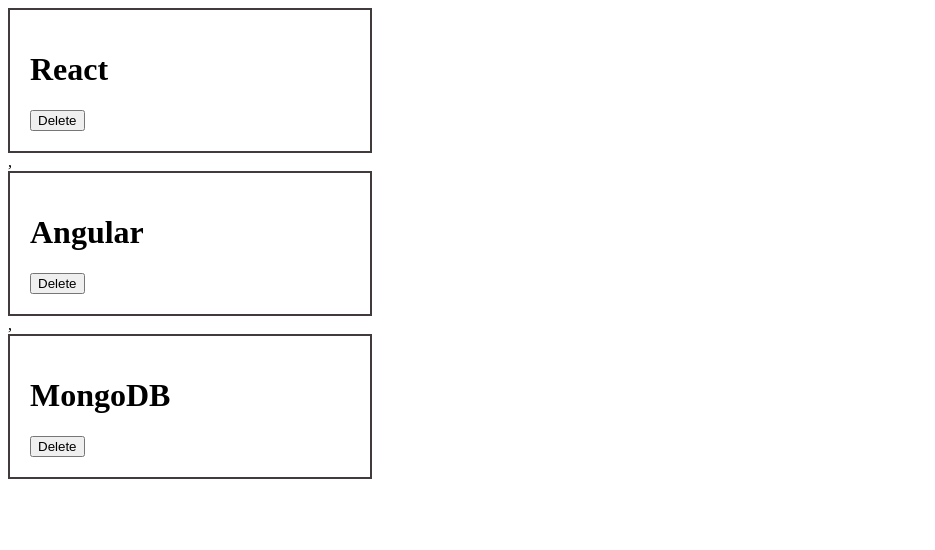
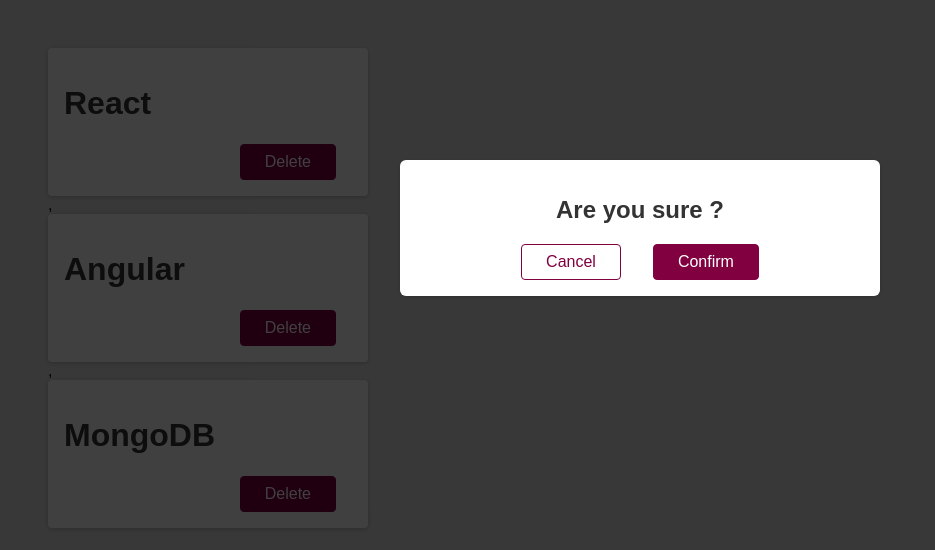
Before and after one commit to justtolearnit/react-arnold, a React (Create React App) app: page / in a window 1280 px wide. Shown: the top 550 px of the page, without its empty margins (0-935 px from the left). Built offline with nearby package versions, Linux system fonts and the light colour scheme.

Commit message:
-c after incuding just onClick event alone

```diff
--- a/src/App.js
+++ b/src/App.js
@@ -1,10 +1,20 @@
 import Todo from './components/Todo'
+import Modal from './components/Modal'
+import Backdrop from './components/Backdrop'
+
+
 function App() {
+
+
+
+
   return (
     <div>
     <Todo title='React' />,
     <Todo title='Angular' />,
     <Todo title='MongoDB' />
+    <Modal />
+    <Backdrop  />
     </div>
   );
 }
--- /dev/null
+++ b/src/components/Backdrop.js
@@ -0,0 +1,6 @@
+function Backdrop(){
+    return(
+        <div className='backdrop'></div>
+    );
+}
+export default Backdrop
--- /dev/null
+++ b/src/components/Modal.js
@@ -0,0 +1,14 @@
+function Modal(){
+    function deleteHandler(){
+        console.log("Testing Console logging onClick event")
+      }
+
+    return (
+        <div className='modal'>
+            <h2>Are you sure ?</h2>
+            <button className='btn btn--alt'>Cancel</button>
+            <button className='btn'onClick={deleteHandler}>Confirm</button>
+        </div>
+    );
+}
+export default Modal
--- a/src/index.css
+++ b/src/index.css
@@ -1,6 +1,73 @@
-.card
-{
-    width: 25vw;
-    padding:20px;
-    border:2px solid #413b3b;
-}
+* {
+    box-sizing: border-box;
+  }
+
+  body {
+    font-family: sans-serif;
+    margin: 3rem;
+    background-color: #dfdfdf;
+  }
+
+  h1, h2 {
+    color: #333333;
+  }
+
+  .btn {
+    font: inherit;
+    padding: 0.5rem 1.5rem;
+    cursor: pointer;
+    border-radius: 4px;
+    background-color: #800040;
+    color: white;
+    border: 1px solid #800040;
+    margin: 0 1rem;
+  }
+
+  .btn:hover {
+    background-color: #9c1458;
+    border-color: #9c1458;
+  }
+
+  .btn--alt {
+    background-color: transparent;
+    color: #800040;
+  }
+
+  .btn--alt:hover {
+    background-color: #f8dae9;
+  }
+
+  .card {
+    background-color: white;
+    border-radius: 4px;
+    box-shadow: 0 1px 4px rgba(0, 0, 0, 0.2);
+    padding: 1rem;
+    width: 20rem;
+  }
+
+  .actions {
+    text-align: right;
+  }
+
+  .modal {
+    box-shadow: 0 1px 4px rgba(0, 0, 0, 0.2);
+    border-radius: 6px;
+    background-color: white;
+    padding: 1rem;
+    text-align: center;
+    width: 30rem;
+    z-index: 10;
+    position: fixed;
+    top: 20vh;
+    left: calc(50% - 15rem);
+  }
+
+  .backdrop {
+    position: fixed;
+    z-index: 1;
+    background-color: rgba(0, 0, 0, 0.75);
+    width: 100%;
+    height: 100vh;
+    top: 0;
+    left: 0;
+  }
```
Also changed, not shown: src/components/Todo.js (+7 -3 lines).
